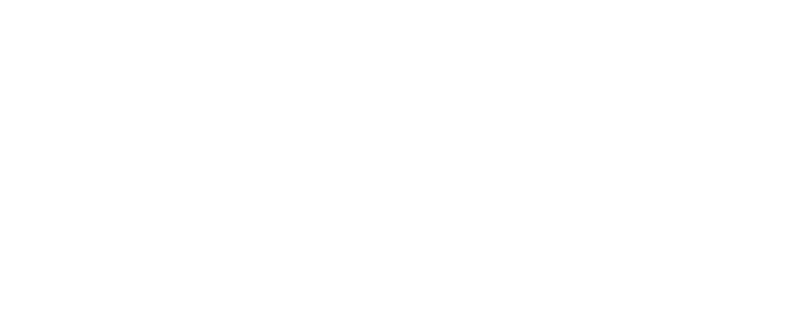
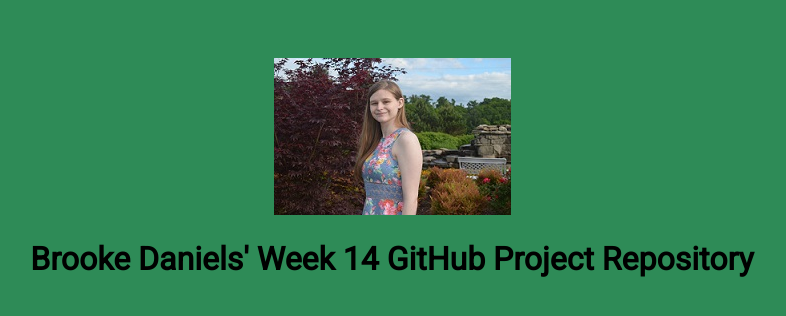
Before and after one commit to alicedeangelo/week14project, a plain HTML site: page index.html in a window 1280 px wide. Shown: the whole page, without its empty margins (248-1034 px from the left). Drawn offline with Linux system fonts and the light colour scheme.

Commit message:
Added content to index.html

```diff
--- a/index.html
+++ b/index.html
@@ -5,9 +5,11 @@
     <meta name="viewport" content="width=device-width, initial-scale=1.0">
     <meta http-equiv="X-UA-Compatible" content="ie=edge">
     <link href="style.css" rel="stylesheet">
-    <title>Week 14 Project</title>
+    <link href="https://fonts.googleapis.com/css?family=Roboto" rel="stylesheet">
+    <title>Brooke Daniels Week 14 GitHub Project</title>
 </head>
 <body>
-
+    <img src="graduate.jpg">
+    <h1>Brooke Daniels' Week 14 GitHub Project Repository</h1>
 </body>
 </html>
--- a/style.css
+++ b/style.css
@@ -0,0 +1,9 @@
+body{
+    font-family: 'Roboto', sans-serif;
+    text-align: center;
+    background-color: seagreen;
+}
+
+img{
+    margin-top: 50px;
+}
```
Also changed, not shown: graduate.jpg (added).
